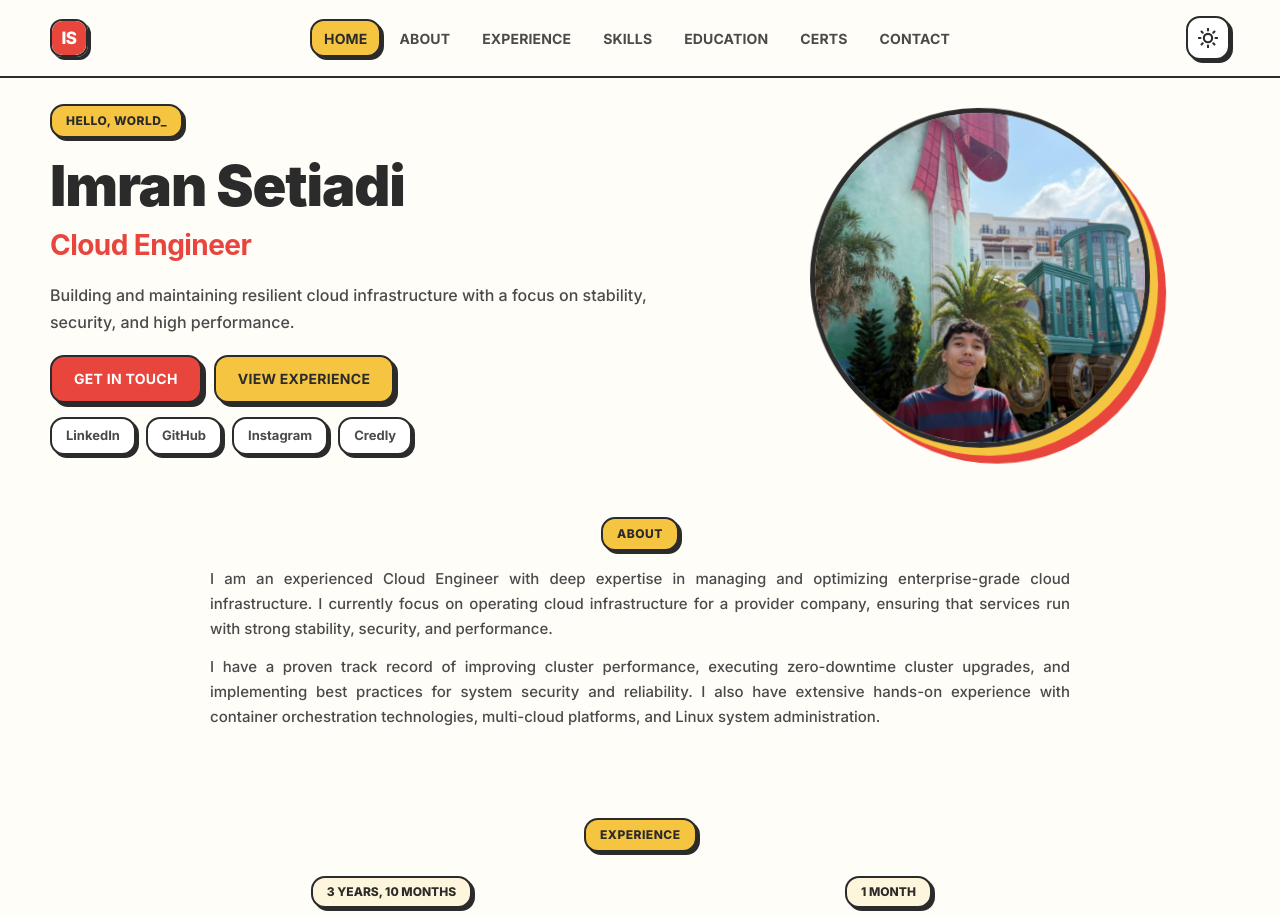
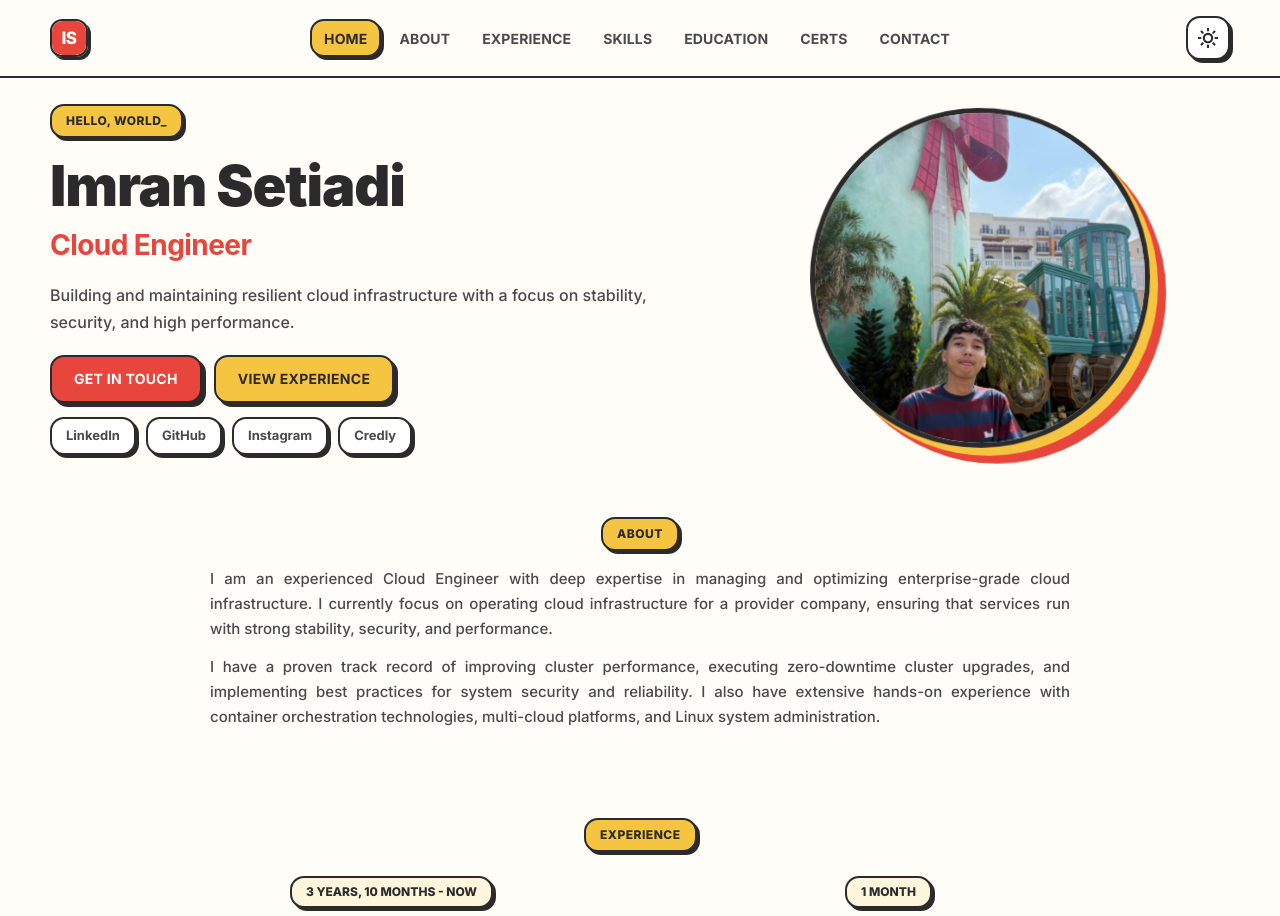
Before and after one commit to imransetiadi/about_me, a Next.js app: page / in a window 1280 px wide. Shown: the top 916 px of the page. Built offline with nearby package versions, Linux system fonts and the light colour scheme.

Commit message:
chore: update employment period for i3 to include Now

```diff
--- a/src/app/page.tsx
+++ b/src/app/page.tsx
@@ -11,7 +11,7 @@ const experiences = [
   {
     role: "Cloud & DevOps Engineer",
     company: "PT. Inovasi Informatika Indonesia (i3)",
-    period: "3 years, 10 months",
+    period: "3 years, 10 months - Now",
     text: "Managed enterprise-scale cloud infrastructure, improved cluster performance, performed cluster upgrades, and helped maintain the stability and security of cloud services.",
     tags: ["OpenStack", "OpenShift", "Linux", "Containers"],
   },
```
